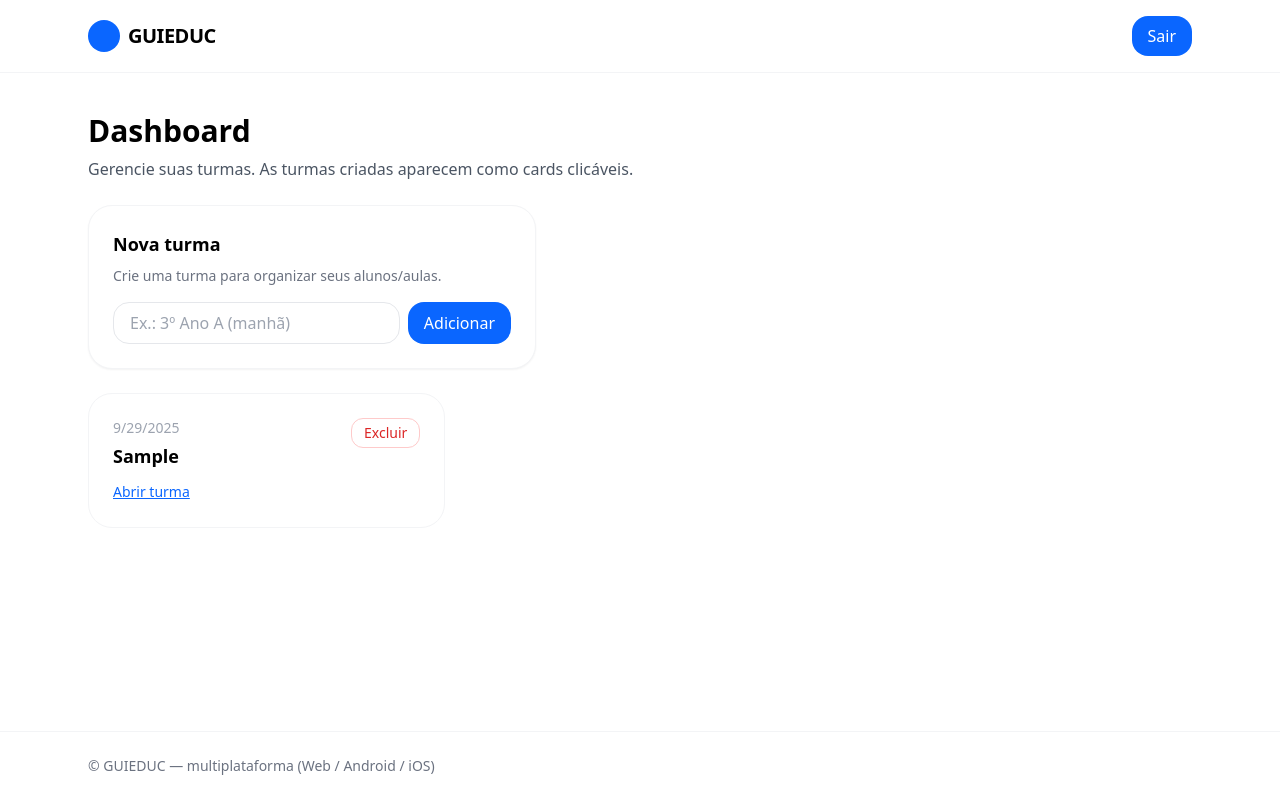
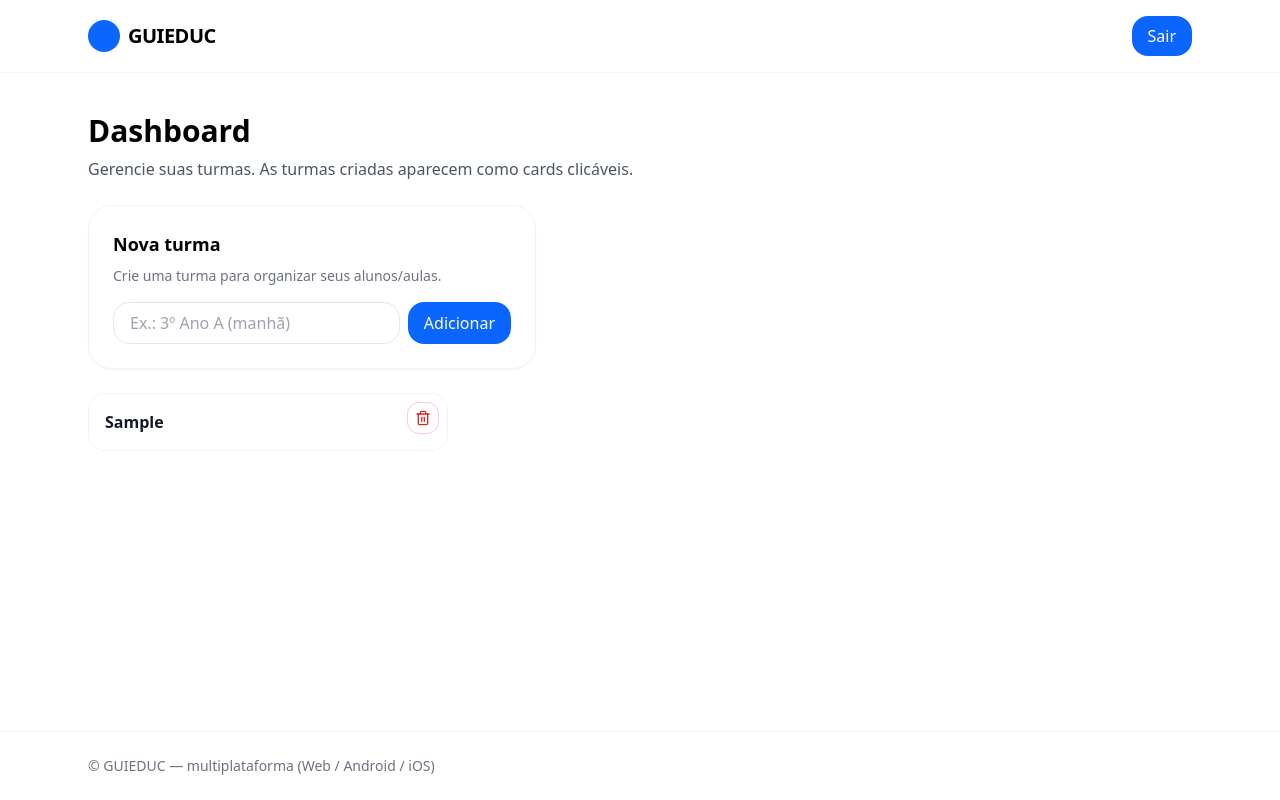
Before and after one commit to guilhermecardosocruz/guieduc, a Next.js app: page /dashboard in a window 1280 px wide. Both pictures are taken after typing "Sample" into the empty fields and a click on the button "Adicionar". Built offline with nearby package versions, Linux system fonts and the light colour scheme.

Commit message:
style(turmas): cards mais finos, sem data/cta; link no card inteiro e ícone de excluir

```diff
--- a/components/TurmasGrid.tsx
+++ b/components/TurmasGrid.tsx
@@ -1,6 +1,7 @@
 "use client";
 import Link from "next/link";
 import { Turma } from "@/lib/storage";
+import { Trash2 } from "lucide-react";
 
 export default function TurmasGrid({
   turmas,
@@ -11,36 +12,40 @@ export default function TurmasGrid({
 }) {
   if (turmas.length === 0) {
     return (
-      <div className="rounded-3xl border border-gray-100 p-6 bg-white">
-        <p className="text-gray-600">Nenhuma turma ainda. Use o formulário acima para criar sua primeira turma.</p>
+      <div className="rounded-2xl border border-gray-100 p-4 bg-white text-sm text-gray-600">
+        Nenhuma turma ainda. Use o formulário acima para criar sua primeira turma.
       </div>
     );
   }
 
   return (
-    <div className="grid sm:grid-cols-2 lg:grid-cols-3 gap-4">
+    <div className="grid sm:grid-cols-2 lg:grid-cols-3 gap-3">
       {turmas.map((t) => (
-        <div key={t.id} className="rounded-3xl border border-gray-100 p-6 bg-white hover:shadow transition">
-          <div className="flex items-start justify-between gap-3">
-            <div>
-              <div className="text-sm text-gray-400">{new Date(t.createdAt).toLocaleDateString()}</div>
-              <div className="mt-1 text-lg font-semibold">{t.nome}</div>
+        <Link
+          key={t.id}
+          href={`/turmas/${t.id}`}
+          className="group relative rounded-2xl border border-gray-100 bg-white p-4 hover:shadow-sm hover:-translate-y-px transition"
+          aria-label={`Abrir turma ${t.nome}`}
+        >
+          <div className="pr-10 text-base font-semibold text-gray-900 truncate">
+            {t.nome}
           </div>
+
+          {/* botão excluir (não navega ao clicar) */}
           <button
-              onClick={() => {
+            onClick={(e) => {
+              e.preventDefault();
+              e.stopPropagation();
               if (confirm(`Excluir a turma "${t.nome}"?`)) onDelete(t.id);
             }}
-              className="inline-flex items-center rounded-xl border px-3 py-1 text-sm text-red-600 border-red-200 hover:bg-red-50"
+            className="absolute top-2 right-2 inline-flex items-center justify-center h-8 w-8 rounded-xl border border-red-200 text-red-600 hover:bg-red-50"
             aria-label={`Excluir turma ${t.nome}`}
             title="Excluir"
           >
-              Excluir
+            <Trash2 size={16} aria-hidden="true" />
+            <span className="sr-only">Excluir</span>
           </button>
-          </div>
-          <Link href={`/turmas/${t.id}`} className="mt-3 inline-block text-sm underline">
-            Abrir turma
         </Link>
-        </div>
       ))}
     </div>
   );
```
Lines whose indentation alone changed are shown as unchanged.
